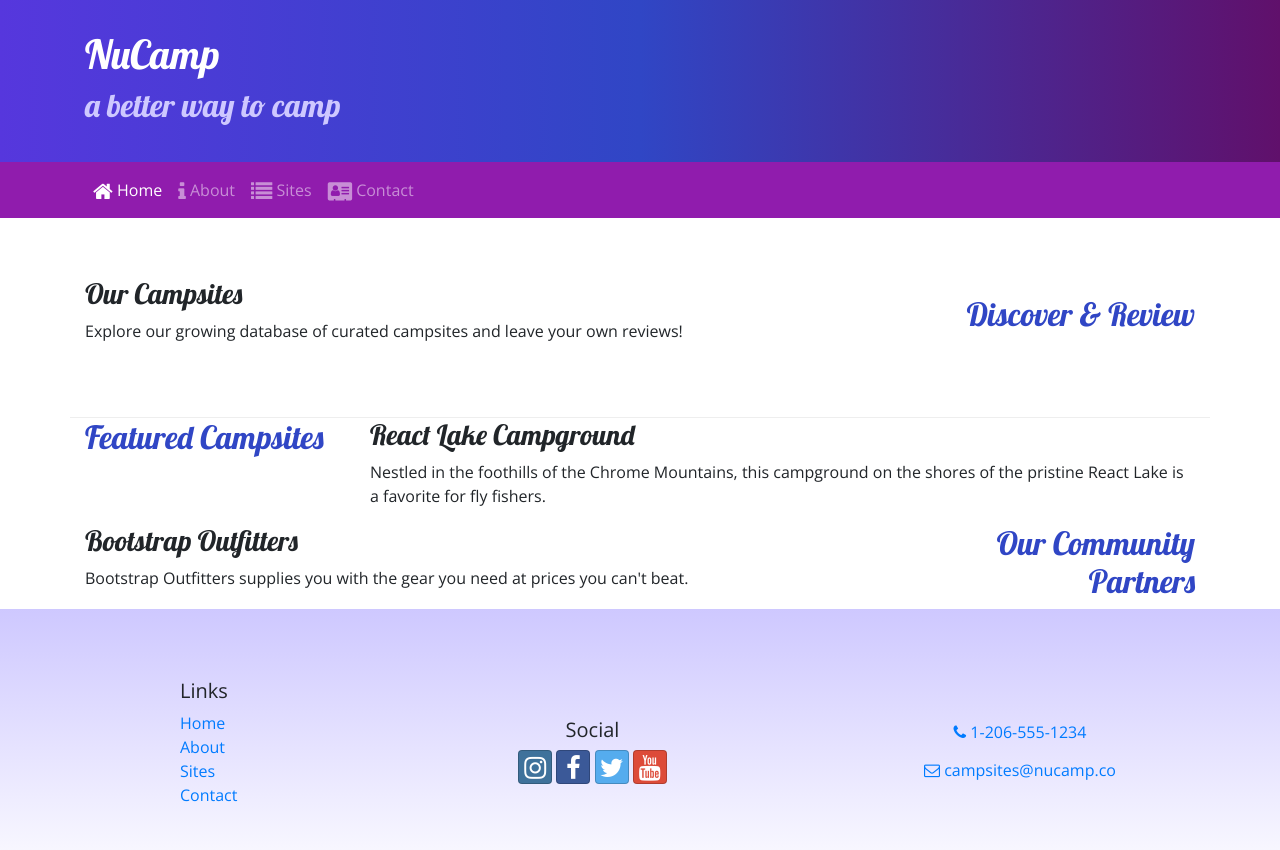
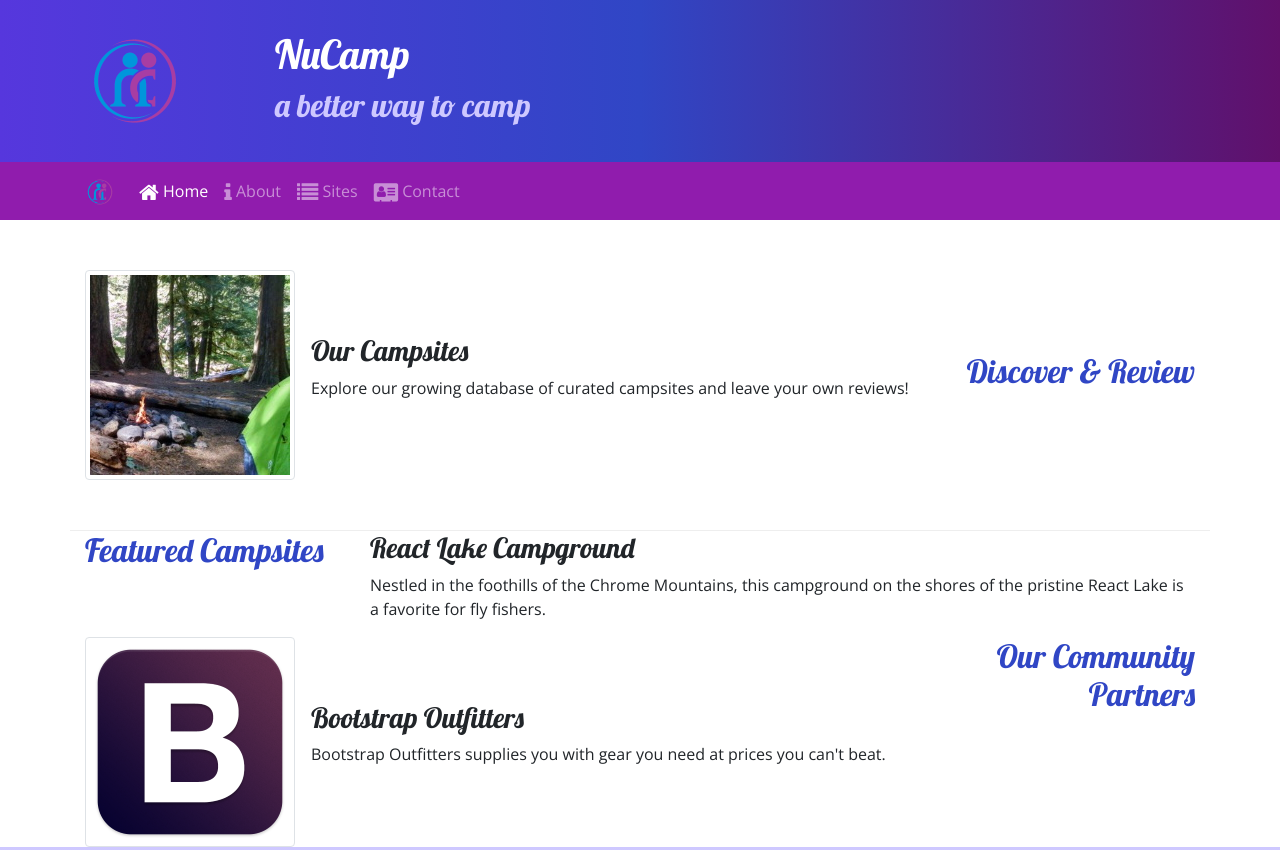
Before and after one commit to luisdeandac/nucampsite, a website: page index.html in a window 1280 px wide. Shown: the top 850 px of the page. Drawn offline with nearby package versions, Linux system fonts and the light colour scheme.

Commit message:
Images and Media

```diff
--- a/index.html
+++ b/index.html
@@ -22,6 +22,9 @@
     <header class="jumbotron jumbotron-fluid">
         <div class="container">
             <div class="row align-items-center">
+                <div class="col-4 col-sm-3 col-md-2 align-self-center">
+                    <img src="img/img/logo.png" class="img-fluid" />
+                 </div>
                 <div class="col">
                     <h1>NuCamp</h1>
                     <h2>a better way to camp</h2>
@@ -32,7 +35,8 @@
 
     <nav class="navbar navbar-expand-sm navbar-dark sticky-top">
         <div class="container">
-            <button class="navbar-toggler ml-auto" type="button" data-toggle="collapse" data-target="#nucampNavbar">
+            <a class="navbar-brand" href="#"><img src="img/img/logo.png" height="30" width="30" /></a>
+            <button class="navbar-toggler" type="button" data-toggle="collapse" data-target="#nucampNavbar">
                 <span class="navbar-toggler-icon"></span>
             </button>
             <div class="collapse navbar-collapse" id="nucampNavbar">
@@ -51,8 +55,13 @@
                 <h2 class="text-sm-right">Discover & Review</h2>
             </div>
             <div class="col">
-                <h3>Our Campsites</h3>
-                <p class="d-none d-sm-block">Explore our growing database of curated campsites and leave your own reviews!</p>
+                <div class="media">
+                    <img class="d-flex mr-3 img-thumbnail" src="img/img/breadcrumb-trail-thumb.jpg" alt="Breadcrumb Trail" />
+                    <div class="media-body align-self-center">
+                        <h3>Our Campsites</h3>
+                        <p class="d-none d-sm-block">Explore our growing database of curated campsites and leave your own reviews!</p>
+                    </div>
+                </div>
             </div>
         </div>
 
@@ -71,8 +80,13 @@
                 <h2 class="text-sm-right">Our Community Partners</h2>
             </div>
             <div class="col">
-                <h3>Bootstrap Outfitters</h3>
-        		<p class="d-none d-sm-block">Bootstrap Outfitters supplies you with the gear you need at prices you can't beat.</p>
+                <div class="media">
+                    <img class="d-flex mr-3 img-thumbnail" src="img/img/bootstrap-thumb.png" alt="Bootstrap Outfitters" />
+                    <div class="media-body align-self-center">
+                        <h3>Bootstrap Outfitters</h3>
+        				<p class="d-none d-sm-block">Bootstrap Outfitters supplies you with gear you need at prices you can't beat.</p>
+                    </div>
+                </div>
             </div>
         </div>
     </div>
```
Also changed, not shown: aboutus.html (+6 -2 lines), contactus.html (+5 -1 lines), img/img/bootstrap-thumb.png (added), img/img/breadcrumb-trail-thumb.jpg (added), img/img/breadcrumb-trail.jpg (added), img/img/chrome-river-thumb.jpg (added), img/img/chrome-river.jpg (added), img/img/logo.png (added), img/img/react-lake-thumb.jpg (added), img/img/react-lake.jpg (added).
